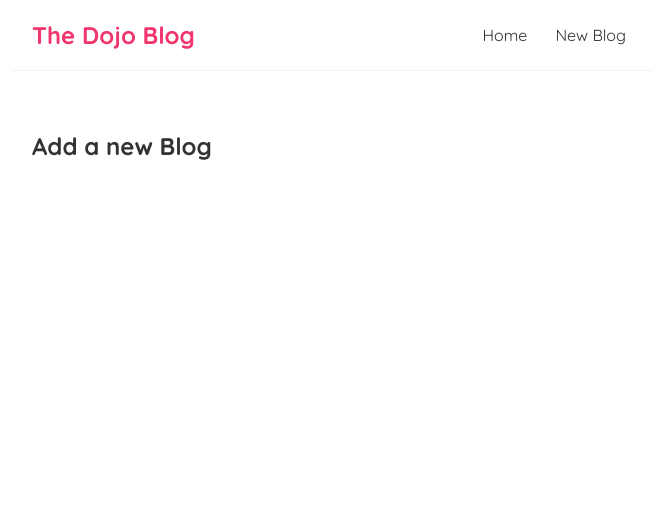
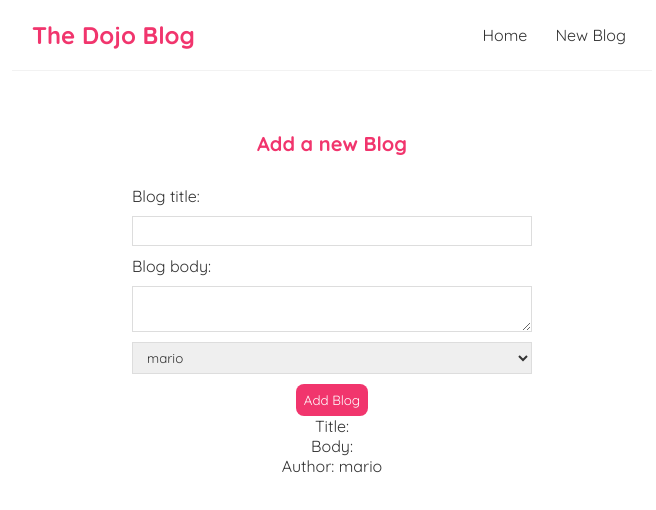
Before and after one commit to AslanZ-5/react-dojo-blog, a React (Create React App) app in the folder dojo-blog/: page /create in a window 1280 px wide. Shown: the top 510 px of the page, without its empty margins (308-964 px from the left). Built offline with nearby package versions, Linux system fonts and the light colour scheme.

Commit message:
controlled inputs

```diff
--- a/dojo-blog/src/Create.js
+++ b/dojo-blog/src/Create.js
@@ -1,7 +1,37 @@
+import { useState } from "react";
+
 const Create = () => {
+    const [title,setTitle] = useState('')
+    const [body,setBody] = useState('')
+    const [author,setAuthor] = useState('mario')
     return (
         <div className="create">
             <h2>Add a new Blog</h2>
+            <form>
+                <label>Blog title:</label>
+                <input
+                type="text"
+                required
+                value={title}
+                onChange={(e) => setTitle(e.target.value)}
+                />
+                <label>Blog body:</label>
+                <textarea
+                required
+                value={body}
+                onChange={(e) => setBody(e.target.value)}
+                ></textarea>
+                <select
+                value={author}
+                onChange={(e) => setAuthor(e.target.value)} >
+                    <option value="mario">mario</option>
+                    <option value="luigi">luigi</option>
+                </select>
+                <button>Add Blog</button>
+                <p>Title:  {title}</p>
+                <p>Body:  {body}</p>
+                <p>Author:  {author}</p>
+            </form>
         </div>
      );
 }
--- a/dojo-blog/src/index.css
+++ b/dojo-blog/src/index.css
@@ -58,7 +58,29 @@
 .blog-details div {
   margin: 20px 0;
 }
-.blog-details button {
+.create {
+  max-width: 400px;
+  margin: 0 auto;
+  text-align: center;
+}
+.create label {
+  text-align: left;
+  display: block;
+}
+.create h2 {
+  font-size: 20px;
+  color: #f1356d;
+  margin-bottom: 30px;
+}
+.create input, .create textarea, .create select {
+  width: 100%;
+  padding: 6px 10px;
+  margin: 10px 0;
+  border: 1px solid #ddd;
+  box-sizing: border-box;
+  display: block;
+}
+.create button {
   background: #f1356d;
   color: #fff;
   border: 0;
```
